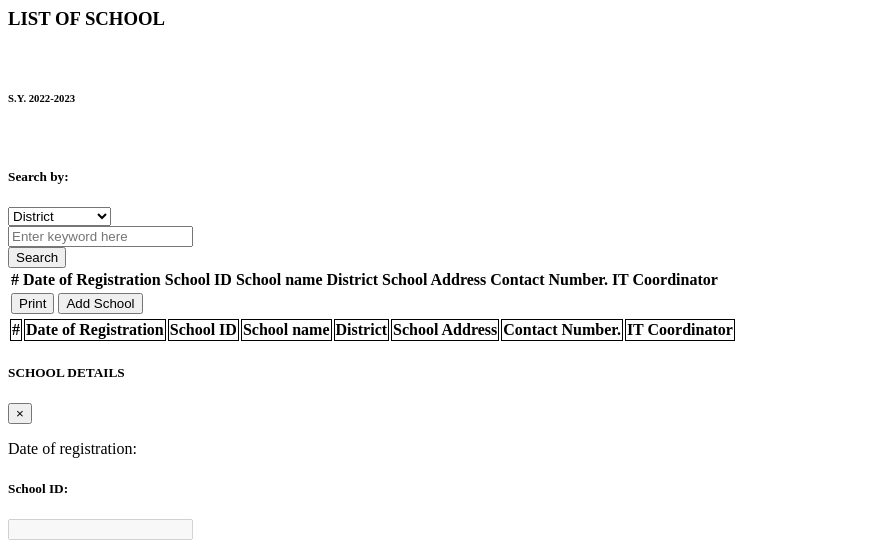
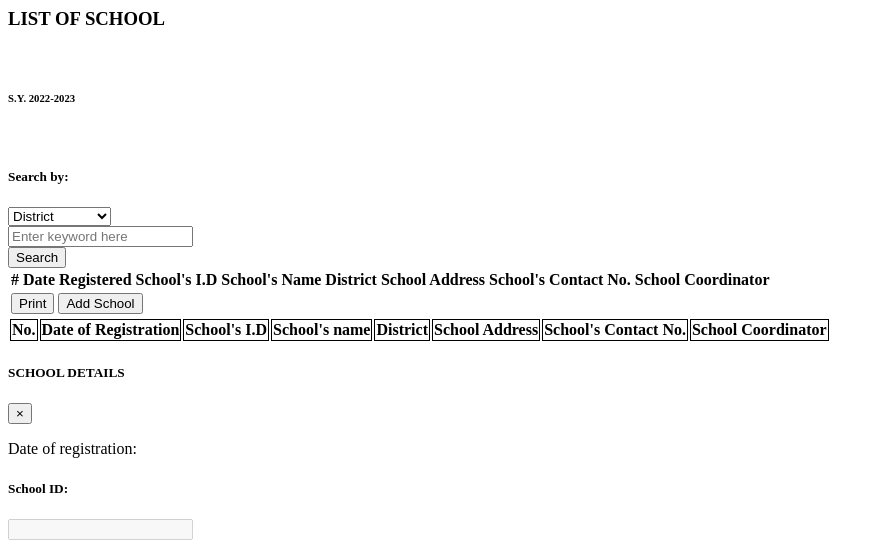
Before and after one commit to JanPhillipThe1st/bsp_registration, a PHP site: page /it_coordinator/screens/schools.php in a window 1280 px wide. Shown: the top 544 px of the page, without its empty margins (0-884 px from the left). Run offline with PHP 8.4, Linux system fonts and the light colour scheme; the visitor is signed in with stand-in values (Sample User, id 1); lists and menus that the app fills with data are empty; some libraries are stand-ins or nearby versions.

Commit message:
changed table headers

```diff
--- a/it_coordinator/screens/schools.php
+++ b/it_coordinator/screens/schools.php
@@ -51,13 +51,13 @@
         <thead class="bg-success text-white">
             <tr>
                 <th >#</th>
-                <th >Date of Registration</th>
-                <th >School ID</th>
-                <th >School name</th>
+                <th >Date Registered</th>
+                <th >School's I.D</th>
+                <th >School's Name</th>
                 <th >District</th>
                 <th >School Address</th>
-                <th >Contact Number.</th>
-                <th >IT Coordinator</th>
+                <th >School's Contact No.</th>
+                <th >School Coordinator</th>
             </tr>
         </thead>
         <tbody id="table_data">
@@ -75,14 +75,14 @@
     <table id="schools_table_printing" class="d-flex table-bordered table-rounded d-none">
     <thead class="bg-dark text-white">
             <tr style="border:1px solid black;">
-                <th style='border:1px solid black'>#</th>
+                <th style='border:1px solid black'>No.</th>
                 <th style='border:1px solid black'>Date of Registration</th>
-                <th style='border:1px solid black'>School ID</th>
-                <th style='border:1px solid black'>School name</th>
+                <th style='border:1px solid black'>School's I.D</th>
+                <th style='border:1px solid black'>School's name</th>
                 <th style='border:1px solid black'>District</th>
                 <th style='border:1px solid black'>School Address</th>
-                <th style='border:1px solid black'>Contact Number.</th>
-                <th style='border:1px solid black'>IT Coordinator</th>
+                <th style='border:1px solid black'>School's Contact No.</th>
+                <th style='border:1px solid black'>School Coordinator</th>
             </tr>
         </thead>
         <tbody id="table_data_printing">
--- a/school_coordinator/screens/schools.php
+++ b/school_coordinator/screens/schools.php
@@ -52,7 +52,7 @@
                 <th >School name</th>
                 <th >District</th>
                 <th >School Address</th>
-                <th >Contact Number.</th>
+                <th >School's Contact No.</th>
                 <th >School Coordinator</th>
             </tr>
         </thead>
@@ -74,7 +74,7 @@
                 <th style='border:1px solid black'>School name</th>
                 <th style='border:1px solid black'>District</th>
                 <th style='border:1px solid black'>School Address</th>
-                <th style='border:1px solid black'>Contact Number.</th>
+                <th style='border:1px solid black'>School's Contact No.</th>
                 <th style='border:1px solid black'>School Coordinator</th>
             </tr>
         </thead>
```
